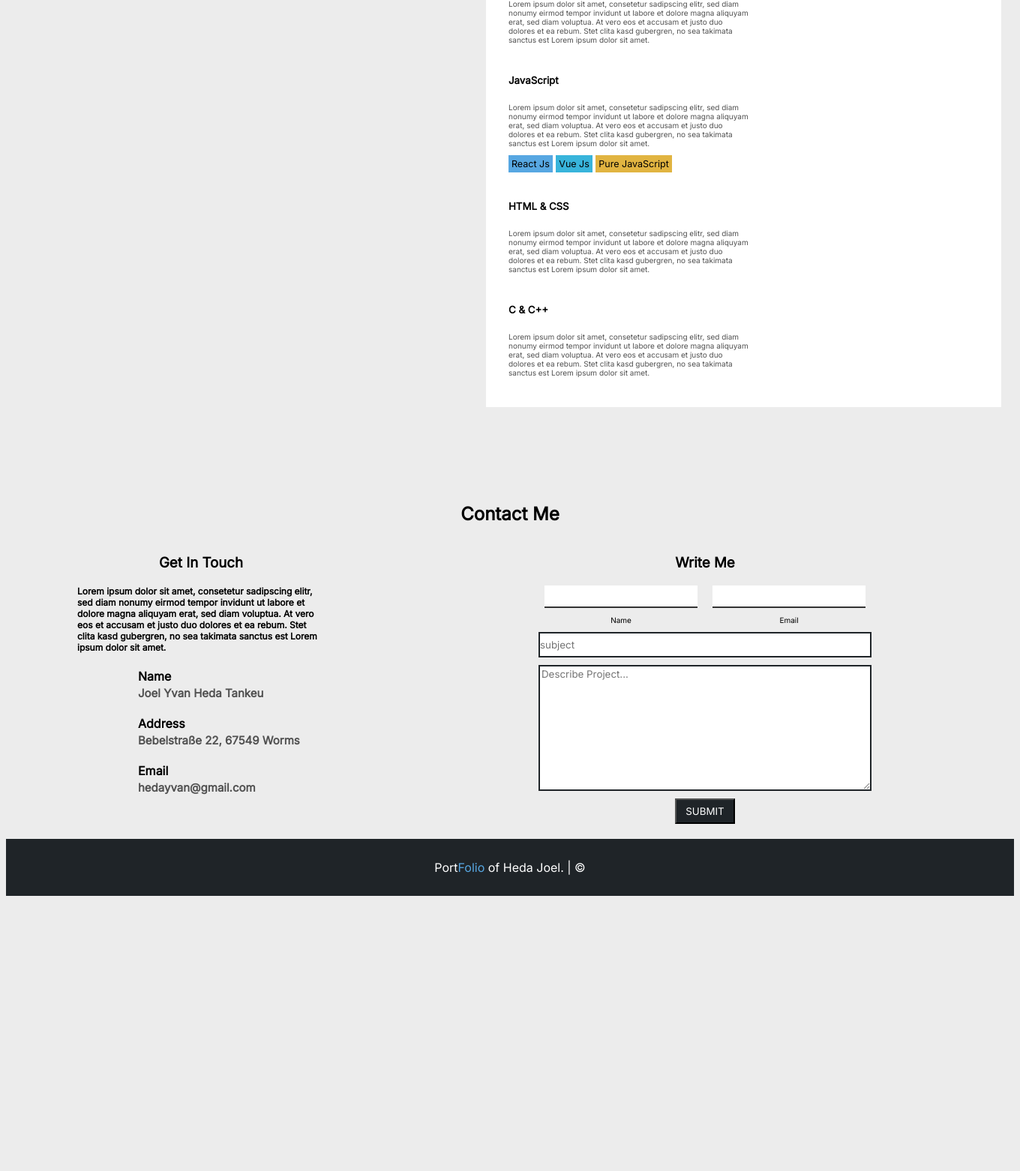
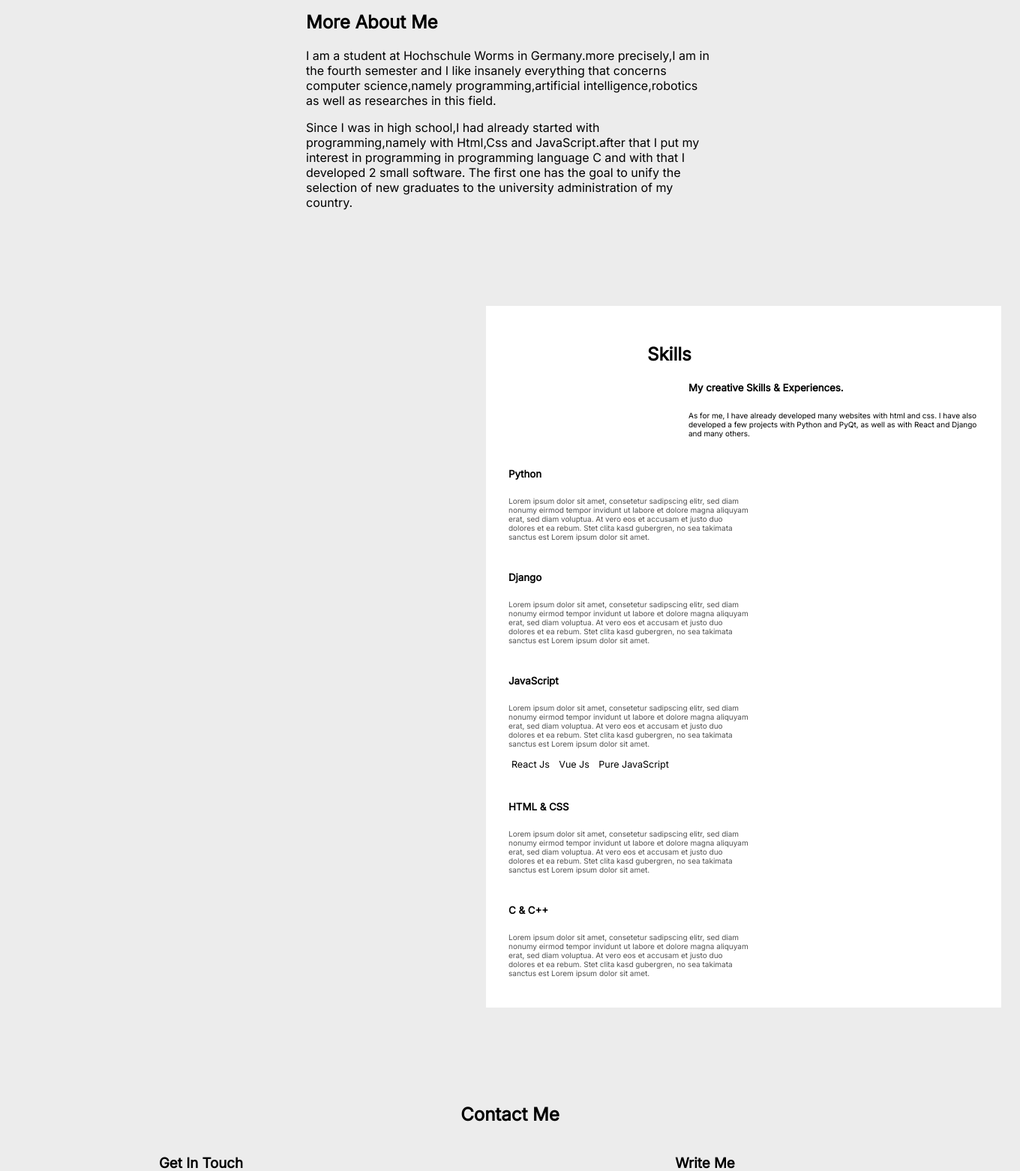
Before and after one commit to htankeu/My_PortFolio, a Django app: page / in a window 1360 px wide. Shown: the part 2261-3823 px from the top of the page at 75% size. Before the commit the page ends 3456 px from the top, so only its background shows below. Run offline with Django 4.2, Linux system fonts and the light colour scheme; data comes from the database, SQL or seed files in the repository; both versions use the stored data as it was after the commit; some libraries are stand-ins or nearby versions.

Commit message:
Dynmainc add values Skills and projects . Also subdivise of html parts

```diff
--- a/index.html
+++ b/index.html
@@ -66,6 +66,7 @@
 
                     </div>
                     <h3 class="description">TODO-List with react and Django</h3>
+                    <div class="decrire">sdfjdjfhdksjbkjshkjshfkj</div>
                 </div>
             </div>
         </div>
--- a/portFolioWebSite/base/admin.py
+++ b/portFolioWebSite/base/admin.py
@@ -2,8 +2,9 @@
 
 # Register your models here.
 
-from .models import Project,Skill,Tag
+from .models import Project,Skill,Tag, SprachSkills
 
 admin.site.register(Project)
 admin.site.register(Skill)
 admin.site.register(Tag)
+admin.site.register(SprachSkills)
--- a/portFolioWebSite/base/models.py
+++ b/portFolioWebSite/base/models.py
@@ -4,10 +4,11 @@
 # Create your models here.
 
 class Project(models.Model):
-    title = models.CharField(max_length=200,null=True)
+    title = models.CharField(max_length=200, null=True)
     thumbnail = models.ImageField(null=True)
+    thumbnail2 = models.ImageField(null=True)
     body = models.TextField(null=True)
-    slug = models.SlugField(null=True,blank=True)
+    slug = models.SlugField(null=True, blank=True)
     created = models.DateTimeField(auto_now_add=True)
     id = models.UUIDField(default=uuid.uuid4, unique=True, primary_key=True, editable=False)
 
@@ -15,11 +16,20 @@
         return self.title
 
 
+class SprachSkills(models.Model):
+    title = models.CharField(max_length=200, null=True)
+    body = models.CharField(max_length=36,null=True)
+    bg_color = models.CharField(max_length=20, null=True, blank=True)
+    created = models.DateTimeField(auto_now_add=True)
+    id = models.UUIDField(default=uuid.uuid4, unique=True, primary_key=True, editable=False)
+
+    def __str__(self):
+        return self.title
 
 
 class Skill(models.Model):
-    title = models.CharField(max_length=200,null=True)
-    body =  models.TextField(null=True)
+    title = models.CharField(max_length=200, null=True)
+    body = models.TextField(null=True, blank=True)
     created = models.DateTimeField(auto_now_add=True)
     id = models.UUIDField(default=uuid.uuid4, unique=True, primary_key=True, editable=False)
 
--- a/portFolioWebSite/base/templates/base/index.html
+++ b/portFolioWebSite/base/templates/base/index.html
@@ -1,21 +1,6 @@
-<!DOCTYPE html>
+{% extends 'base/main.html' %}
 {% load static %}
-
-<html lang="en">
-<head>
-    <meta charset="UTF-8">
-    <meta http-equiv="X-UA-Compatible" content="IE=edge">
-    <meta name="description" content="Heda Portfolio, Joel Portfolio,Heda Tankeu Joel Yvan, site de Heda, Heda website">
-    <meta name="viewport" content="width=device-width, initial-scale=1.0">
-    <title>Heda Yvan</title>
-    <link rel="shortcut icon" type="image/jpg" href="images/joelHeda.jpeg">
-    <link rel="stylesheet" media="screen" href="{% static 'styles/style.css' %}">
-    <script src="https://kit.fontawesome.com/a076d05399.js"></script>
-    <script src="https://code.jquery.com/jquery-3.5.1.min.js"></script>
-    <script src="https://cdnjs.cloudflare.com/ajax/libs/typed.js/2.0.12/typed.min.js"></script>
-    <script src="{% static 'scripts/script.js' %}" async></script>
-</head>
-<body>
+{% block content %}
     <!-- navigation-Menu -->
     <section class="navigation-bar">
         <a class="nav-link" href="#skills">Courses</a>
@@ -49,15 +34,17 @@
                 {% for project in projects%}
                 <div class="projetContent">
                     <div class="projetIamage-content">
-                        <img src="{%static 'images/anmel_app.png' %}" alt="anmeldungPage of app">
-                        <img src="{% static 'images/app_img.png' %}" alt="homePage of app">
+                        <img src="{{ project.thumbnail }}" alt="anmeldungPage of app">
+                        <img src="{{ project.thumbnail2 }}" alt="homePage of app">
                     </div>
-                    <h3 class="description">Travel portal on the sea and lake</h3>
+                    <h3 class="description">{{ project.title }}</h3>
                 </div>
                 {% empty %}
+
                 <h3>There are not Projects in the database</h3>
                 {% endfor %}
             </div>
+
         </div>
 
         <div class="about-me">
@@ -78,40 +65,28 @@
                 <p>As for me, I have already developed many websites with html and css. I have also developed a few projects with Python and PyQt, as well as with React and Django and many others.</p>
             </div>
 
+            {% for aSkill in skills %}
             <div class="sprache">
-                <h5>Python</h5>
-                <p>Lorem ipsum dolor sit amet, consetetur sadipscing elitr, sed diam nonumy eirmod tempor invidunt ut labore et dolore magna aliquyam erat, sed diam voluptua. At vero eos et accusam et justo duo dolores et ea rebum. Stet clita kasd gubergren, no sea takimata sanctus est Lorem ipsum dolor sit amet.
-                </p>
+                <h5>{{ aSkill.title }}</h5>
+                <p>{{ aSkill.body }} </p>
+
+                <div class="framework">
+                {% for sprachSkill in sprachSkills %}
+
+                    {% if sprachSkill.title == aSkill.title %}
+
+                    <span class="s1" background= "{{ sprachSkill.color }}">{{ sprachSkill.body }}</span>
+
+                    {% endif %}
+
+                    {% empty %}
+                    {% endfor %}
+                </div>
+
             </div>
+            {% empty %}
+            {% endfor %}
 
-            <div class="sprache">
-                <h5>Django</h5>
-                <p>Lorem ipsum dolor sit amet, consetetur sadipscing elitr, sed diam nonumy eirmod tempor invidunt ut labore et dolore magna aliquyam erat, sed diam voluptua. At vero eos et accusam et justo duo dolores et ea rebum. Stet clita kasd gubergren, no sea takimata sanctus est Lorem ipsum dolor sit amet.
-                </p>
-            </div>
-
-            <div class="sprache">
-                <h5>JavaScript</h5>
-                <p>Lorem ipsum dolor sit amet, consetetur sadipscing elitr, sed diam nonumy eirmod tempor invidunt ut labore et dolore magna aliquyam erat, sed diam voluptua. At vero eos et accusam et justo duo dolores et ea rebum. Stet clita kasd gubergren, no sea takimata sanctus est Lorem ipsum dolor sit amet.
-                </p>
-                <div class="framework">
-                    <span class="s1">React Js</span>
-                    <span class="s2">Vue Js</span>
-                    <span class="s3">Pure JavaScript</span>
-                </div>
-            </div>
-
-            <div class="sprache">
-                <h5>HTML & CSS</h5>
-                <p>Lorem ipsum dolor sit amet, consetetur sadipscing elitr, sed diam nonumy eirmod tempor invidunt ut labore et dolore magna aliquyam erat, sed diam voluptua. At vero eos et accusam et justo duo dolores et ea rebum. Stet clita kasd gubergren, no sea takimata sanctus est Lorem ipsum dolor sit amet.
-                </p>
-            </div>
-
-            <div class="sprache">
-                <h5>C & C++</h5>
-                <p>Lorem ipsum dolor sit amet, consetetur sadipscing elitr, sed diam nonumy eirmod tempor invidunt ut labore et dolore magna aliquyam erat, sed diam voluptua. At vero eos et accusam et justo duo dolores et ea rebum. Stet clita kasd gubergren, no sea takimata sanctus est Lorem ipsum dolor sit amet.
-                </p>
-            </div>
         </div>
     </section>
 
@@ -176,5 +151,4 @@
         <p>Port<span>Folio</span> of Heda Joel. | &copy; <span id="year"></span> </p>
     </footer>
 
-</body>
-</html>
+{% endblock content %}
--- /dev/null
+++ b/portFolioWebSite/base/templates/base/main.html
@@ -0,0 +1,26 @@
+<!DOCTYPE html>
+{% load static %}
+
+<html lang="en">
+<head>
+    <meta charset="UTF-8">
+    <meta http-equiv="X-UA-Compatible" content="IE=edge">
+    <meta name="description" content="Heda Portfolio, Joel Portfolio,Heda Tankeu Joel Yvan, site de Heda, Heda website">
+    <meta name="viewport" content="width=device-width, initial-scale=1.0">
+    <title>Heda Yvan</title>
+    <link rel="shortcut icon" type="image/jpg" href="{% static 'images/joelHeda.jpeg' %}">
+    <link rel="stylesheet" media="screen" href="{% static 'styles/style.css' %}">
+    <script src="https://kit.fontawesome.com/a076d05399.js"></script>
+    <script src="https://code.jquery.com/jquery-3.5.1.min.js"></script>
+    <script src="https://cdnjs.cloudflare.com/ajax/libs/typed.js/2.0.12/typed.min.js"></script>
+    <script src="{% static 'scripts/script.js' %}" async></script>
+</head>
+<body>
+
+    {% block content %}
+
+    {% endblock content %}
+
+
+</body>
+</html>
--- a/portFolioWebSite/base/views.py
+++ b/portFolioWebSite/base/views.py
@@ -1,9 +1,13 @@
 from django.shortcuts import render
-from .models import Project
+from .models import Project, Skill, SprachSkills
 
 # Create your views here.
 
 
 def homePage(request):
     projects = Project.objects.all()
-    return render(request,'base/index.html',{'projects':projects})
+    skills = Skill.objects.all()
+    sprachSkills = SprachSkills.objects.all()
+    return render(request,'base/index.html',{'projects':projects,
+                                             'skills':skills,
+                                             'sprachSkills':sprachSkills})
--- a/portFolioWebSite/portFolioWebSite/settings.py
+++ b/portFolioWebSite/portFolioWebSite/settings.py
@@ -119,10 +119,13 @@
 # https://docs.djangoproject.com/en/4.2/howto/static-files/
 
 STATIC_URL = 'static/'
+STATIC_ROOT = 'staticfiles'
 
 STATICFILES_DIRS = [
-    os.path.join(BASE_DIR,'static'),
+    os.path.join(BASE_DIR, 'static'),
 ]
+
+MEDIA_ROOT = os.path.join(BASE_DIR, 'static/images')
 
 
 # Default primary key field type
--- a/portFolioWebSite/portFolioWebSite/urls.py
+++ b/portFolioWebSite/portFolioWebSite/urls.py
@@ -14,10 +14,15 @@
     1. Import the include() function: from django.urls import include, path
     2. Add a URL to urlpatterns:  path('blog/', include('blog.urls'))
 """
+from django.conf import settings
+from django.conf.urls.static import static
 from django.contrib import admin
 from django.urls import path,include
 
 urlpatterns = [
     path('admin/', admin.site.urls),
-    path('',include('base.urls'))
+    path('', include('base.urls'))
 ]
+
+urlpatterns += static(settings.MEDIA_URL, document_root=settings.MEDIA_ROOT)
+urlpatterns += static(settings.STATIC_URL, document_root=settings.STATIC_ROOT)
--- a/portFolioWebSite/static/styles/style.css
+++ b/portFolioWebSite/static/styles/style.css
@@ -82,6 +82,8 @@
     display: flex;
     flex-direction: row;
     justify-content: space-between;
+    flex-wrap: wrap;
+    gap:50px;
 }
 
 .projetContent{
@@ -157,15 +159,15 @@
     font-size: 12.5px;
     padding: 4px;
 }
-.framework .s1{
-    background: #57A7E2;
-}
-.framework .s2{
-    background: #38B4DB;
-}
-.framework .s3{
-    background: #E1B441;
-}
+/*.framework .s1{*/
+/*    background: #57A7E2;*/
+/*}*/
+/*.framework .s2{*/
+/*    background: #38B4DB;*/
+/*}*/
+/*.framework .s3{*/
+/*    background: #E1B441;*/
+/*}*/
 
 .contact{
     text-align: center;
```
Also changed, not shown: portFolioWebSite/base/templates/base/project.html (added), portFolioWebSite/cameroun_russie_textentier.png (deleted), portFolioWebSite/db.sqlite3, 6 other files.
